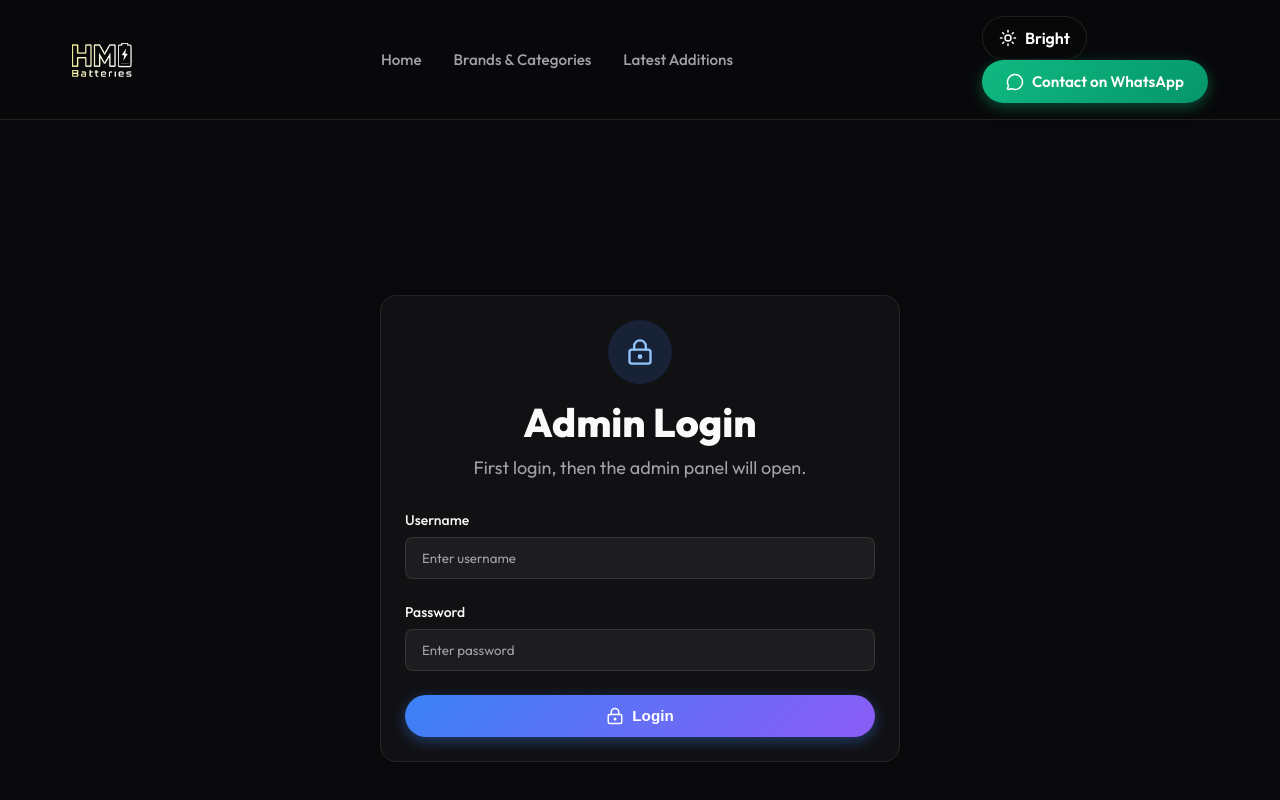
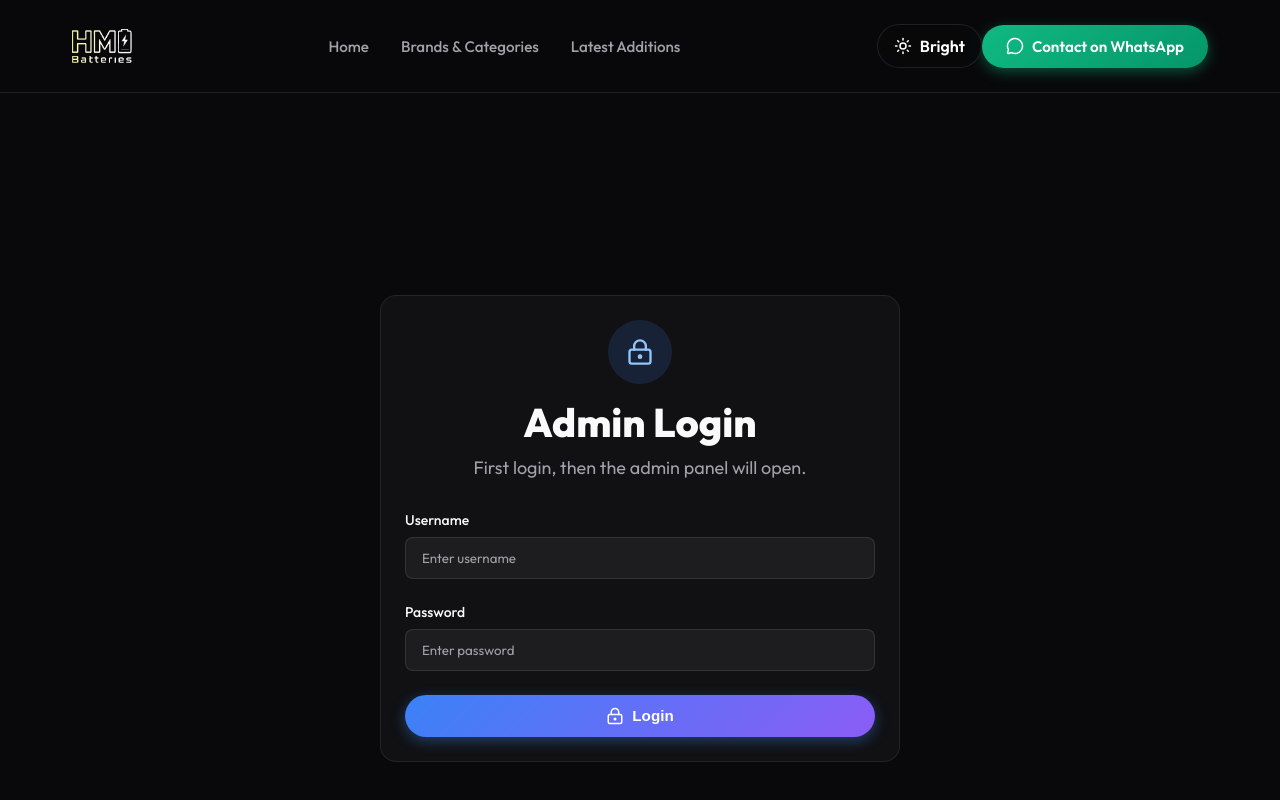
Before and after one commit to amirmaavia/Hammad-Batteries, a Next.js app: page /admin in a window 1280 px wide. Shown: the top 800 px of the page. Built offline with nearby package versions, Linux system fonts and the light colour scheme.

Commit message:
remove gap

```diff
--- a/src/components/Navbar.tsx
+++ b/src/components/Navbar.tsx
@@ -26,7 +26,6 @@ export default function Navbar() {
                     {/* <Link href="/admin" className="btn btn-admin">
                         Admin
                     </Link> */}
-                    <div className='ml-2'>
                     <a
                         href={getWhatsAppLink("Assalam o Alaikum, I want to ask about batteries.")}
                         target="_blank"
@@ -38,7 +37,6 @@ export default function Navbar() {
                         <MessageCircle size={18} />
                         <span className="btn-text">Contact on WhatsApp</span>
                     </a>
-                    </div>
                 </div>
             </div>
         </header>
```
